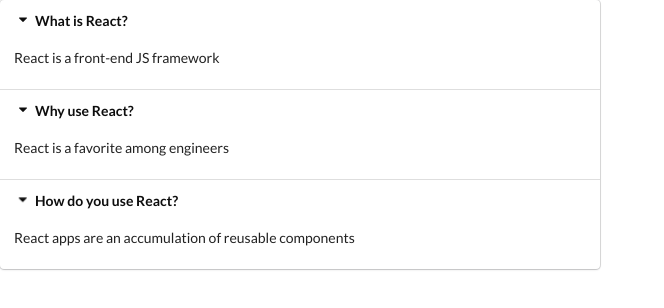
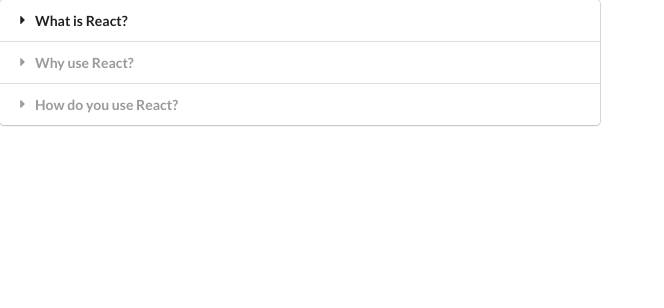
Before and after one commit to Malaxor/hooks, a React (Create React App) app: page / in a window 1280 px wide. Shown: the top 308 px of the page, without its empty margins (0-664 px from the left). Built offline with nearby package versions, Linux system fonts and the light colour scheme.

Commit message:
Accordion component utilizes useState

```diff
--- a/src/components/Accordion.js
+++ b/src/components/Accordion.js
@@ -1,14 +1,24 @@
-import React from 'react';
+import React, { useState } from 'react';
 
 const Accordion = ({ items }) => {
-   const renderedItems = items.map(item => {
+   const [ activeIndex, setActiveIndex ] = useState(null);
+
+   const onTitleClick = index => {
+      setActiveIndex(index);
+   }
+   const renderedItems = items.map((item, index) => {
+      const active = index === activeIndex ? 'active' : '';
+
       return (
          <React.Fragment key={item.title}>
-            <div className='title active'>
+            <div
+               className={`title ${active}`}
+               onClick={() => onTitleClick(index)}
+            >
                <i className='dropdown icon'></i>
                {item.title}
             </div>
-            <div className='content active'>
+            <div className={`content ${active}`}>
                <p>{item.content}</p>
             </div>
          </React.Fragment>
--- a/src/index.js
+++ b/src/index.js
@@ -2,5 +2,4 @@
 import ReactDOM from 'react-dom';
 import App from './App';
 
-
 ReactDOM.render(<App />, document.getElementById('root'));
```
